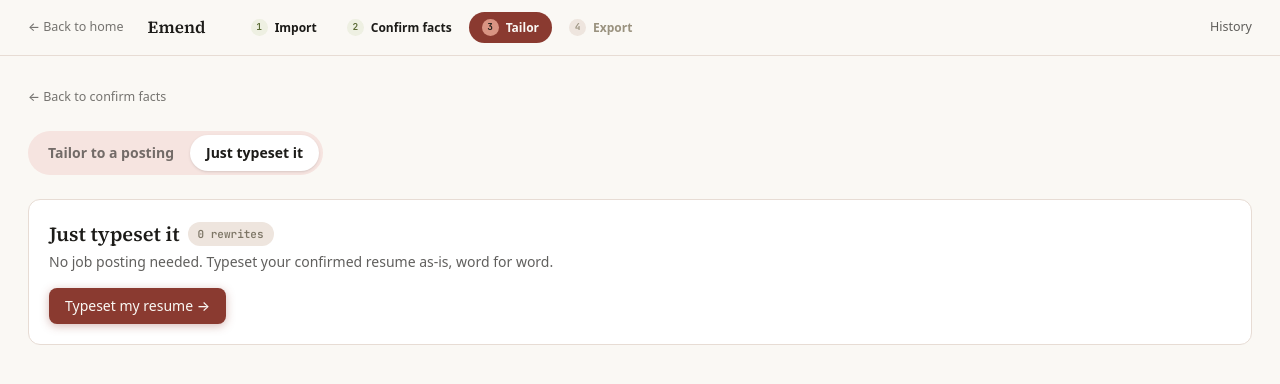
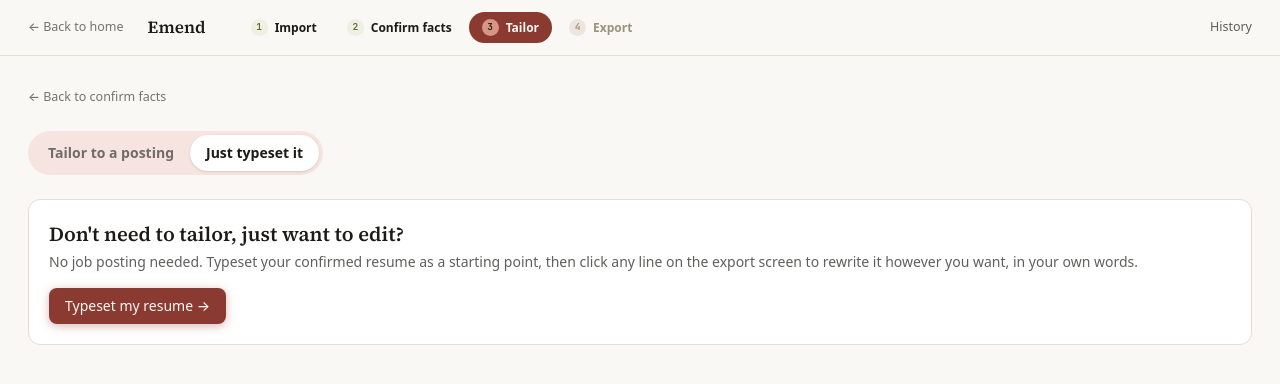
Before and after one commit to MosesfromSinai/Emend, a Next.js app in the folder web/: page /app/workspace in a window 1280 px wide. Both pictures are taken after a click on the button "Just typeset it". Shown: the top 384 px of the page. Built offline with nearby package versions, Linux system fonts and the light colour scheme; no server answers.

Commit message:
clarify just-typeset mode allows editing

```diff
--- a/web/app/app/workspace/page.tsx
+++ b/web/app/app/workspace/page.tsx
@@ -138,14 +138,13 @@ export default function WorkspacePage() {
 
       {mode === "refactor" ? (
         <section className="rounded-xl border border-em-line bg-white p-5">
-          <div className="mb-1 flex items-center gap-2">
-            <h2 className="font-serif text-xl font-semibold">Just typeset it</h2>
-            <span className="rounded-full bg-em-line-2 px-2.5 py-1 font-mono text-[11px] font-semibold text-em-muted-2">
-              0 rewrites
-            </span>
-          </div>
+          <h2 className="mb-1 font-serif text-xl font-semibold">
+            Don&apos;t need to tailor, just want to edit?
+          </h2>
           <p className="mb-4 text-sm text-ink/70">
-            No job posting needed. Typeset your confirmed resume as-is, word for word.
+            No job posting needed. Typeset your confirmed resume as a starting
+            point, then click any line on the export screen to rewrite it
+            however you want, in your own words.
           </p>
           <Button onClick={start} disabled={busy}>
             {busy ? "Starting…" : "Typeset my resume →"}
```
